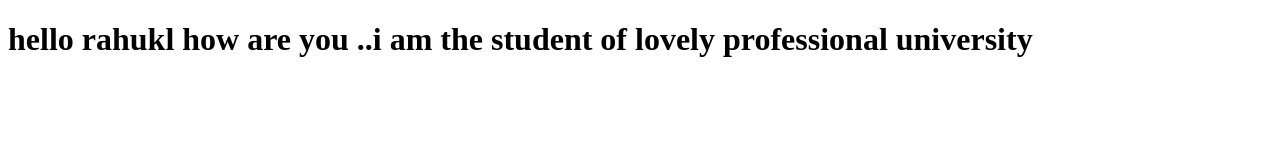
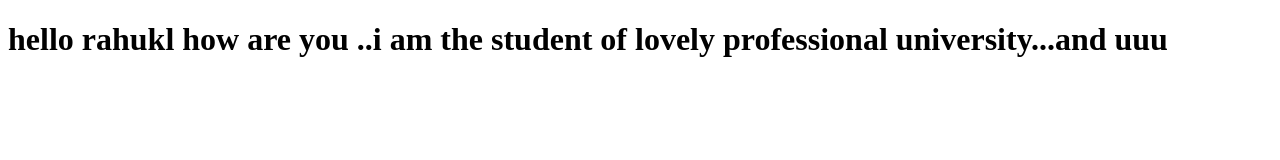
Before and after one commit to rahul-dotcom/Coursera-test, a plain HTML site: page index.html in a window 1280 px wide. Drawn offline with Linux system fonts and the light colour scheme.

Commit message:
next version of web file.

```diff
--- a/index.html
+++ b/index.html
@@ -5,6 +5,6 @@
     <title>hello coursera</title>
   </head>
   <body>
-    <h1>hello rahukl how are you ..i am the student of lovely professional university</h1>
+    <h1>hello rahukl how are you ..i am the student of lovely professional university...and uuu</h1>
   </body>
 </html>
```
